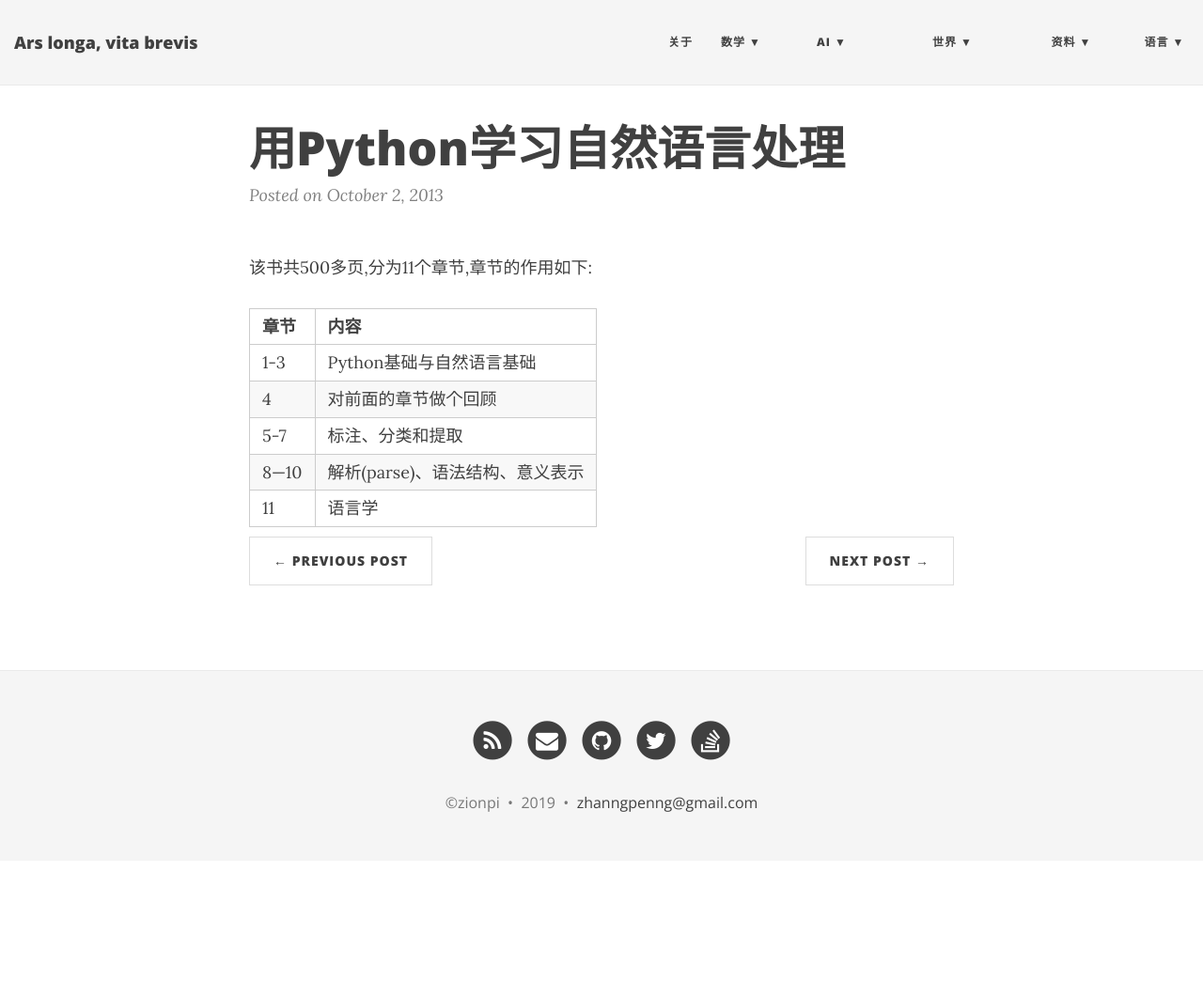
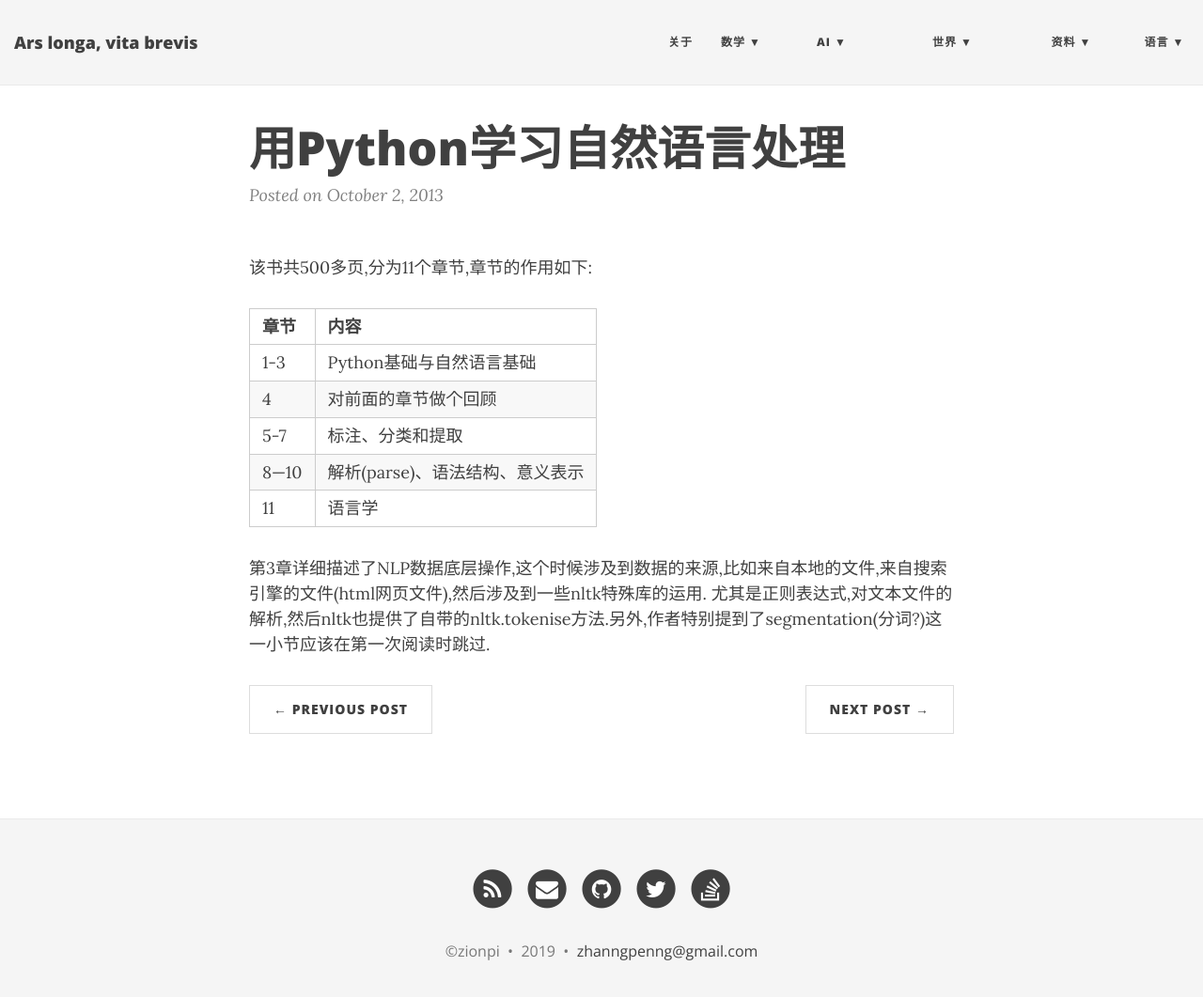
Before and after one commit to ZionPi/zionpi.github.io, a Jekyll site: the page built from _posts/2013-10-02-natural-language-processing-with-python.md, in a window 1280 px wide and 1074 px high. Shown: the top 1061 px of the window at 94% size. Built offline with Jekyll 4.4.1, drawn with Linux system fonts in a browser that asks for light colours; nearby versions of some CDN libraries.

Commit message:
Update 2013-10-02-natural-language-processing-with-python.md

```diff
--- a/_posts/2013-10-02-natural-language-processing-with-python.md
+++ b/_posts/2013-10-02-natural-language-processing-with-python.md
@@ -11,3 +11,6 @@ title: 用Python学习自然语言处理
 | 5-7 | 标注、分类和提取 |
 | 8—10 | 解析(parse)、语法结构、意义表示 |
 | 11 | 语言学 |
+
+第3章详细描述了NLP数据底层操作,这个时候涉及到数据的来源,比如来自本地的文件,来自搜索引擎的文件(html网页文件),然后涉及到一些nltk特殊库的运用.
+尤其是正则表达式,对文本文件的解析,然后nltk也提供了自带的nltk.tokenise方法.另外,作者特别提到了segmentation(分词?)这一小节应该在第一次阅读时跳过.
```
